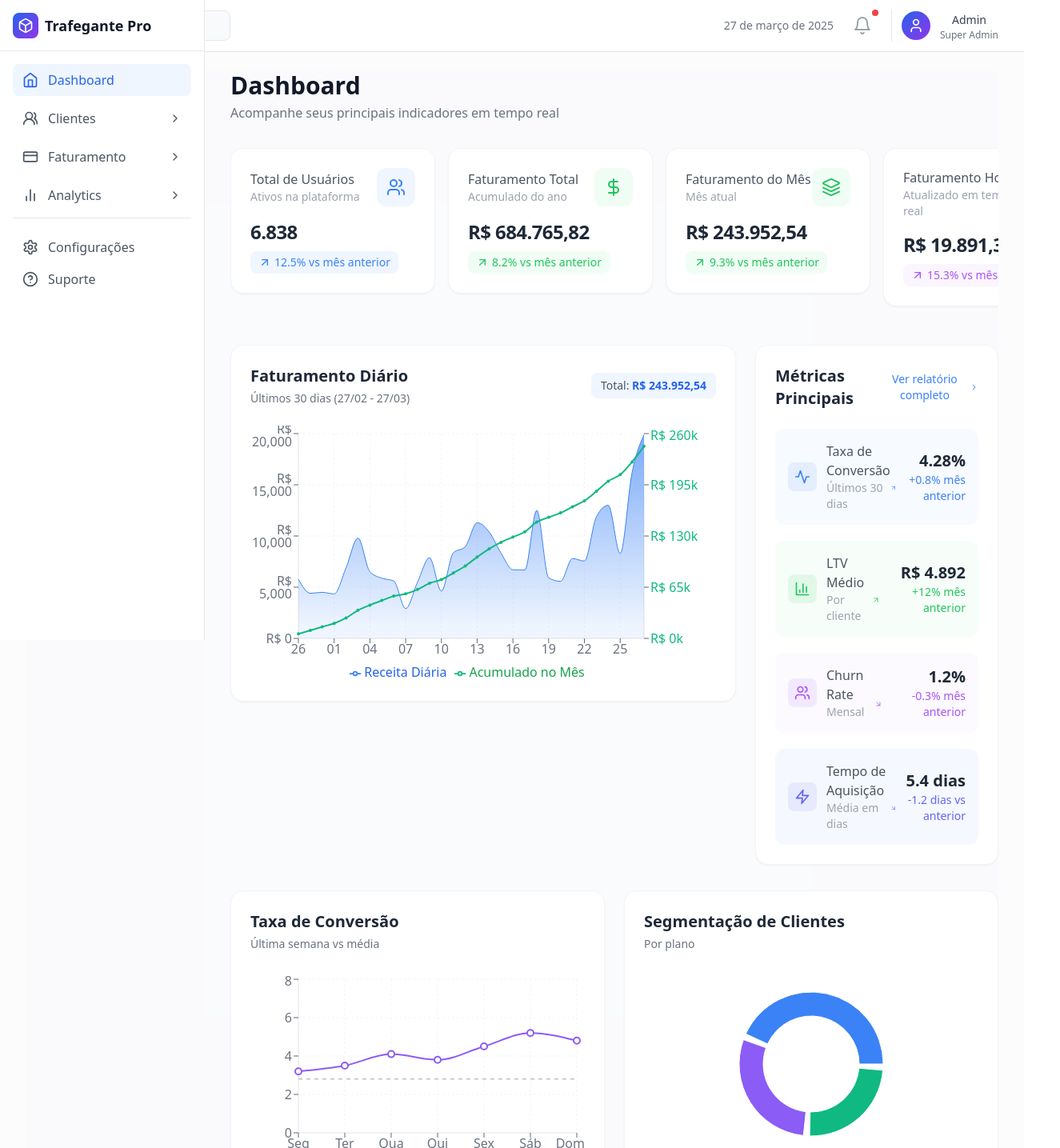
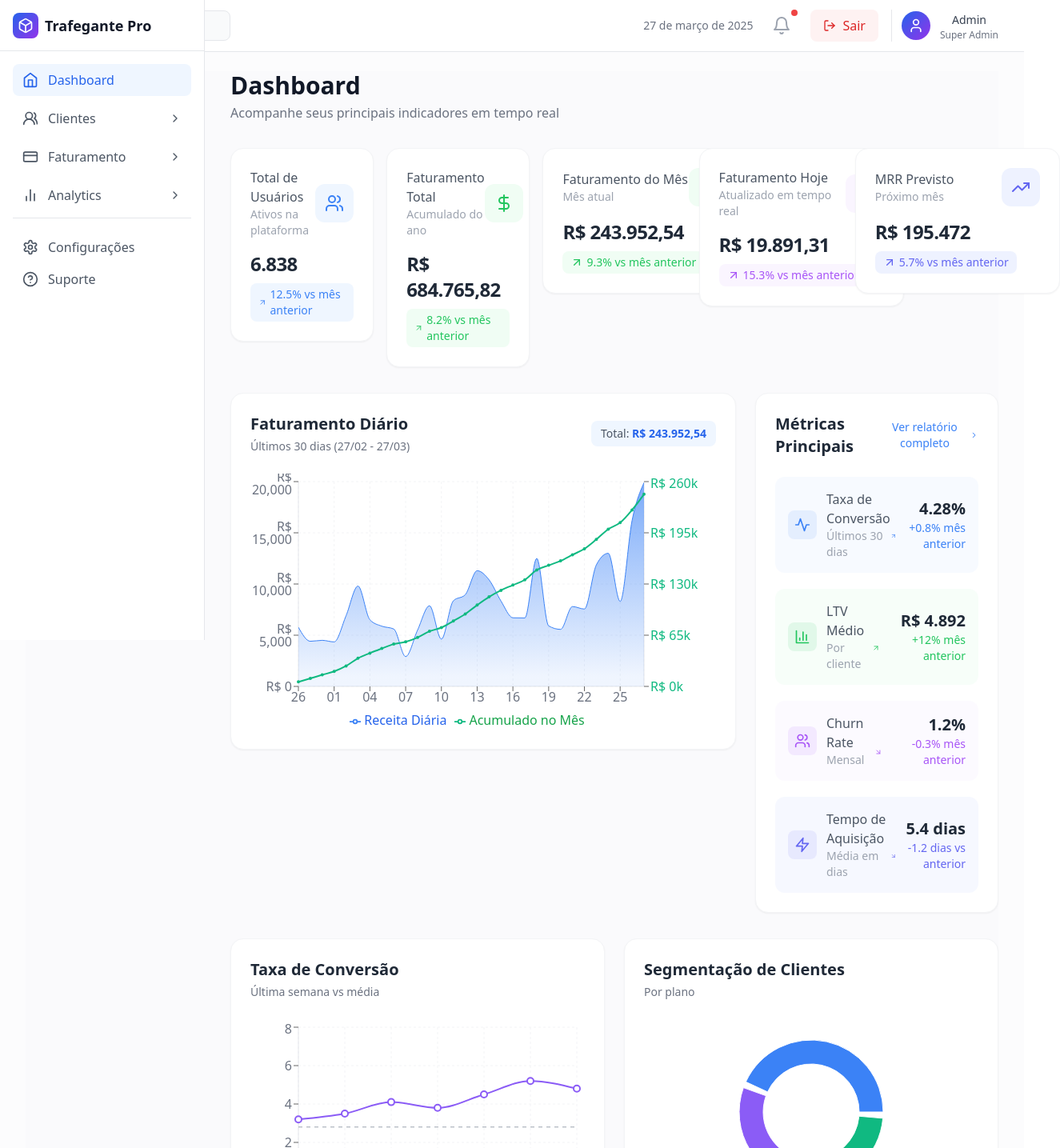
Before and after one commit to OkuraPy/trafegante-pro, a React (Vite) app: page /admin in a window 1280 px wide. Shown: the top 1435 px of the page at 80% size, 1325 px wide, since content can reach past the window. Built offline with nearby package versions, Linux system fonts and the light colour scheme; sample sign-in values are in the browser's storage.

Commit message:
Adicionar botão de sair visível e melhorar alinhamento dos componentes

```diff
--- a/src/components/DashboardLayout.tsx
+++ b/src/components/DashboardLayout.tsx
@@ -49,6 +49,16 @@ const DashboardLayout: React.FC<DashboardLayoutProps> = ({ children }) => {
                 <Bell className="h-6 w-6" />
                 <span className="absolute top-0 right-0 h-2 w-2 bg-red-500 rounded-full"></span>
               </button>
+
+              {/* Botão de Sair visível */}
+              <button
+                onClick={handleLogout}
+                className="flex items-center px-4 py-2 bg-red-50 text-red-600 hover:bg-red-100 rounded-lg transition-colors"
+              >
+                <LogOut className="w-4 h-4 mr-2" />
+                <span className="font-medium">Sair</span>
+              </button>
+
               <div className="relative">
                 <button
                   onClick={() => setShowLogoutMenu(!showLogoutMenu)}
--- a/src/pages/Dashboard.tsx
+++ b/src/pages/Dashboard.tsx
@@ -635,9 +635,9 @@ const Dashboard: React.FC = () => {
           </div>
         </div>
 
-        <div className="mb-8 overflow-x-auto pb-4">
-          <div className="flex space-x-4 min-w-max">
-            <div className="w-64">
+        <div className="mb-8">
+          <div className="grid grid-cols-1 sm:grid-cols-2 md:grid-cols-3 lg:grid-cols-5 gap-4">
+            <div className="h-full">
               <StatCard
                 title="Total de Usuários"
                 subtitle="Ativos na plataforma"
@@ -648,7 +648,7 @@ const Dashboard: React.FC = () => {
                 trendColor="blue"
               />
             </div>
-            <div className="w-64">
+            <div className="h-full">
               <StatCard
                 title="Faturamento Total"
                 subtitle="Acumulado do ano"
@@ -696,17 +696,21 @@ const Dashboard: React.FC = () => {
         </div>
 
         <div className="grid grid-cols-1 lg:grid-cols-3 gap-6 mb-8">
-          <div className="col-span-2">
+          <div className="lg:col-span-2 h-full">
             <RevenueChart />
           </div>
-          <div>
+          <div className="h-full">
             <MetricsCard />
           </div>
         </div>
 
         <div className="grid grid-cols-1 md:grid-cols-2 gap-6">
-          <ConversionChart />
-          <SegmentationChart />
+          <div className="h-full">
+            <ConversionChart />
+          </div>
+          <div className="h-full">
+            <SegmentationChart />
+          </div>
         </div>
       </div>
     </div>
```
